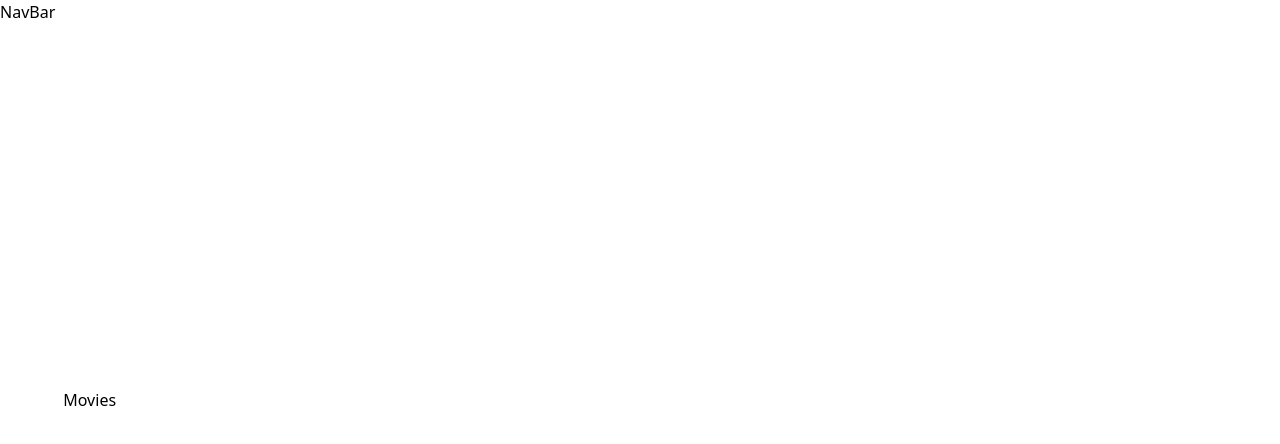
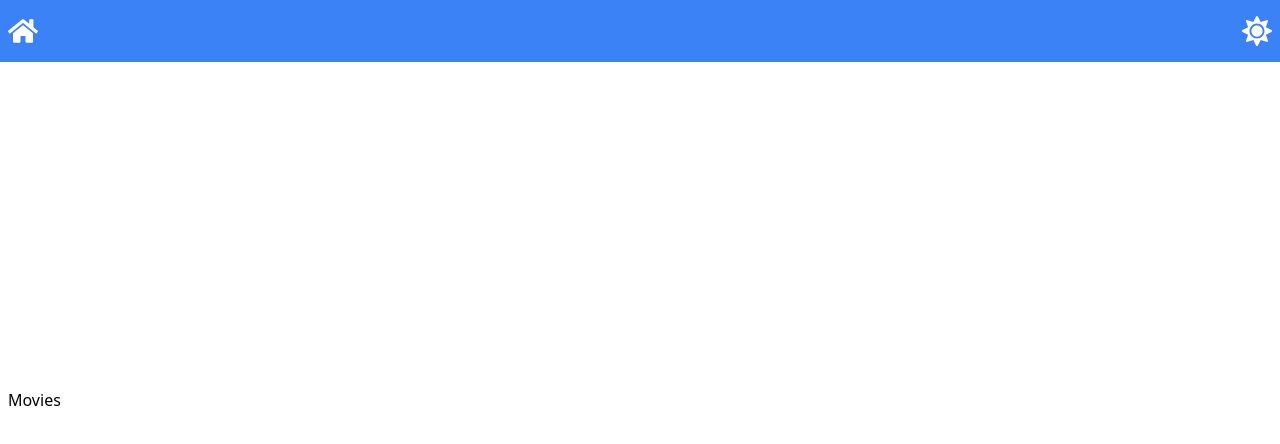
Before and after one commit to YonTracks/jsm-filmpire, a React (Create React App) app: page / in a window 1280 px wide. Shown: the top 444 px of the page. Built offline with nearby package versions, Linux system fonts and the light colour scheme.

Commit message:
react-icons/fa

```diff
--- a/package.json
+++ b/package.json
@@ -8,6 +8,7 @@
     "@testing-library/user-event": "^13.5.0",
     "react": "^18.2.0",
     "react-dom": "^18.2.0",
+    "react-icons": "^4.11.0",
     "react-router-dom": "^6.18.0",
     "react-scripts": "5.0.1",
     "web-vitals": "^2.1.4"
--- a/src/components/NavBar/NavBar.jsx
+++ b/src/components/NavBar/NavBar.jsx
@@ -1,9 +1,32 @@
 // src/components/NavBar/NavBar.jsx
 
 import React from "react";
+import { FaBars, FaHome, FaMoon, FaSun } from "react-icons/fa";
 
 function NavBar() {
-  return <div>NavBar</div>;
+  let dark = true;
+
+  return (
+    <nav id="AppBar" className="fixed w-full bg-blue-500 py-4 px-2">
+      <div className="container mx-auto flex justify-between">
+        {/**Desktop */}
+        <div id="DesktopToolbar" className="hidden md:flex w-full justify-between">
+          <FaHome color="white" size={30} />
+          <div className="">
+            {dark ? <FaSun color="white" size={30} /> : <FaMoon color="white" size={30} />}
+          </div>
+        </div>
+
+        {/**Mobile */}
+        <div id="MobileToolbar" className="flex w-full justify-between md:hidden">
+          <FaBars color="white" size={30} />
+          <div className="">
+            {dark ? <FaSun color="white" size={30} /> : <FaMoon color="white" size={30} />}
+          </div>
+        </div>
+      </div>
+    </nav>
+  );
 }
 
 export default NavBar;
```
Also changed, not shown: 1 other file (tests, documents, lock files or other folders).
